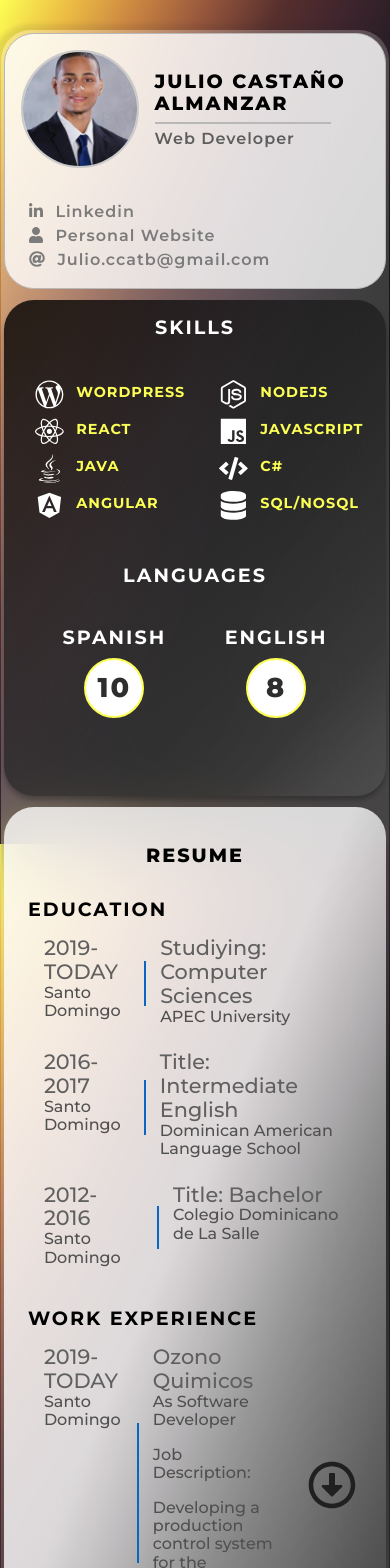
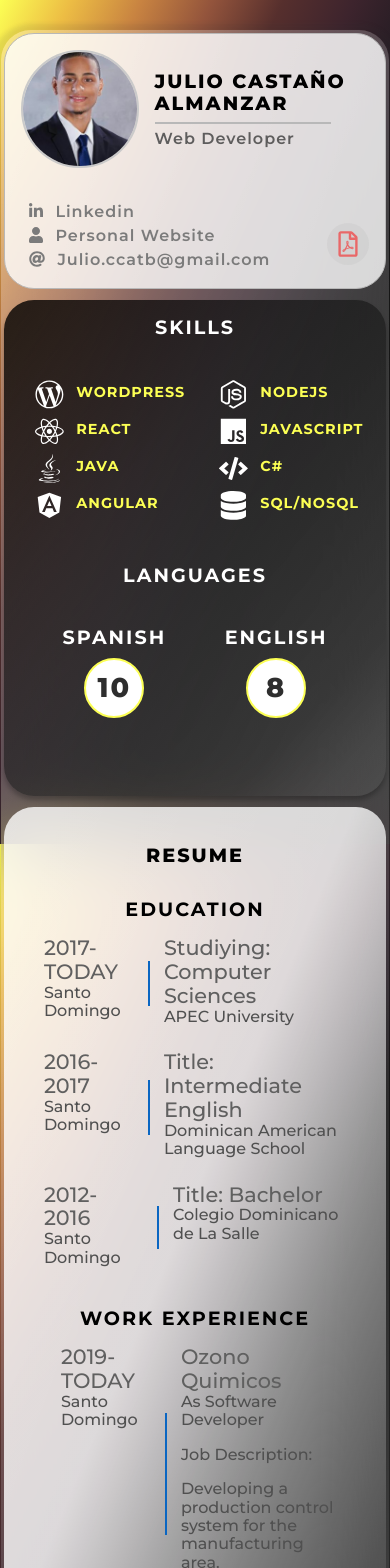
Before and after one commit to julio-ccatb/portfolio-web, a React (Create React App) app: page / in a window 390 px wide. Shown: the top 1568 px of the page. Built offline with nearby package versions, Linux system fonts and the light colour scheme; no server answers.

Commit message:
Responsive improved - CV button added - Project Section fixed

```diff
--- a/src/App.js
+++ b/src/App.js
@@ -1,5 +1,4 @@
 import Card from "./components/card";
-import ContactBall from "./components/subComponents/contactball";
 import Projects from "./components/projects";
 import ResumeSection from "./components/resume";
 import SkillsCard from "./components/skills";
@@ -14,7 +13,7 @@ function App() {
       <div className="container">
         <div className="main">
           <GeneralContextProvider>
-            {/* <ContactBall /> */}
+
             <Card />
             <SkillsCard />
             <ResumeSection />
--- a/src/components/card.js
+++ b/src/components/card.js
@@ -2,6 +2,7 @@ import profile from '../resources/20161111_112325.png';
 import { faLinkedinIn } from '@fortawesome/free-brands-svg-icons';
 import { faUser, faAt } from '@fortawesome/free-solid-svg-icons'
 import { FontAwesomeIcon } from '@fortawesome/react-fontawesome';
+import ContactBall from './subComponents/contactball'
 
 const Card = () => {
 
@@ -9,6 +10,7 @@ const Card = () => {
     return (
 
         <div className="card">
+            <ContactBall />
             <div className="card-wraper">
                 <div className="card-header">
                     <img src={profile} alt="Julio Castaño" className="profile-pic" />
@@ -24,7 +26,7 @@ const Card = () => {
                 <div className="card-body">
 
                     <ul className="social-list">
-                        <li className="secondary-text"><a className="social-link" href="https://www.linkedin.com/in/julio-cesar-casta%C3%B1o-almanzar-451122212/"><FontAwesomeIcon className="icon" icon={faLinkedinIn} />Linkedin</a></li>
+                        <li className="secondary-text"><a className="social-link" href="https://www.linkedin.com/in/julio-cesar-casta%C3%B1o-almanzar-451122212/" target="_blank" ><FontAwesomeIcon className="icon" icon={faLinkedinIn} />Linkedin</a></li>
                         <li className="secondary-text"><a className="social-link" href="https://julioportfol.herokuapp.com/"><FontAwesomeIcon className="icon" icon={faUser} />Personal Website</a></li>
                         <li className="secondary-text"><a className="social-link" href="Mailto:julio.ccatb@gmail.com?subject=PF:"><FontAwesomeIcon className="icon" icon={faAt} />Julio.ccatb@gmail.com</a></li>
                     </ul>
--- a/src/components/projects.js
+++ b/src/components/projects.js
@@ -39,7 +39,7 @@ const Projects = () => {
                         </div>
                         <div className="project-info">
                             <h3 className="project-name primary-text header">{projecSelected.name}</h3>
-                            <p className="project-description">{projecSelected.description}</p>
+                            {projecSelected.description ? <p className="project-description">{projecSelected.description}</p> : <></>}
                             <div className="tecnologies">
                                 {
                                     index.map(id => {
@@ -55,8 +55,8 @@ const Projects = () => {
                                 }
                             </div>
                             <div className="btns">
-                                <a className="btn-acces goto-0" href="#">Go To</a>
-                                <a className="btn-acces goto-1" href={projecSelected.url} >Repo</a>
+                                <a target="_blank" className="btn-acces goto-1" href={projecSelected.url} >Repo</a>
+                                <a target="_blank" className="btn-acces goto-0" href="#">Go To</a>
                             </div>
                         </div>
                     </div>) : <></>
@@ -71,8 +71,9 @@ const Projects = () => {
                                         setProjectSelected(project);
                                     }}
                                     key={project._id}
-                                    className="project-mini">
-                                    <img className="project-header project-img img-mini" src={`${project.img ? project.img : NotAvilable}`} ></img>
+                                    className="project-mini badge">
+                                    <img className="project-header project-img img-mini"
+                                        src={`${project.img ? project.img : NotAvilable}`} ></img>
                                     <h3 className="project-mini-name">{project.name}</h3>
                                 </div>
                             )
--- a/src/components/resume.js
+++ b/src/components/resume.js
@@ -20,7 +20,7 @@ const ResumeSection = () => {
     }
 
     const education = [
-        { date_range: '2019-TODAY', city: 'Santo Domingo', achivement: 'Studiying:', grade: 'Computer Sciences', place: 'APEC University' },
+        { date_range: '2017-TODAY', city: 'Santo Domingo', achivement: 'Studiying:', grade: 'Computer Sciences', place: 'APEC University' },
         { date_range: '2016-2017', city: 'Santo Domingo', achivement: 'Title:', grade: 'Intermediate English', place: 'Dominican American Language School' },
         { date_range: '2012-2016', city: 'Santo Domingo', achivement: 'Title:', grade: 'Bachelor', place: 'Colegio Dominicano de La Salle' },
     ]
--- a/src/components/subComponents/contactball.js
+++ b/src/components/subComponents/contactball.js
@@ -1,23 +1,25 @@
 import { FontAwesomeIcon } from "@fortawesome/react-fontawesome"
-import { faPaperPlane } from "@fortawesome/free-regular-svg-icons"
+import { faPaperPlane, faFilePdf } from "@fortawesome/free-regular-svg-icons"
 import { useState } from "react"
 
 const ContactBall = () => {
 
 
-    const [isOpen, setisOpen] = useState(false);
+    return (
+        <a
+            href="https://node-app-pf.herokuapp.com/api/cvitae"
+            target="_blank">
 
-    const Toggle = () => {
-        setisOpen(!isOpen);
-        console.log('isOpen', isOpen)
-    }
+            <div className="contactball">
+                <FontAwesomeIcon
 
-
-    return (
-        <div onClick={Toggle} className="contactball">
-            {isOpen ? <FontAwesomeIcon className="ball-icon" color="white" size="2x" icon={faPaperPlane} />
-                : <FontAwesomeIcon className="ball-icon" rotate={180} color="white" size="2x" icon={faPaperPlane} />}
-        </div>)
+                    className="ball-icon"
+                    color="white"
+                    size="2x"
+                    icon={faFilePdf} />
+            </div>
+        </a>
+    )
 }
 
 export default ContactBall;
--- a/src/index.css
+++ b/src/index.css
@@ -51,11 +51,11 @@ p {
 }
 
 .contactball {
-  top: 3.3%;
-  right: 3%;
-  position: fixed;
-  height: 3.2rem;
-  width: 3.2rem;
+  position: absolute;
+  bottom: 1.4rem;
+  right: 1rem;
+  height: 2.65rem;
+  width: 2.65rem;
   border-radius: 50%;
   display: flex;
   justify-content: center;
@@ -63,40 +63,23 @@ p {
 
   background-color: rgba(150, 150, 150, 0.1);
   transition: ease-in-out 250ms;
-  z-index: 1000;
-}
-
-.contactball::before {
-  content: "";
-  position: absolute;
-  height: 110%;
-  width: 110%;
-  border: 6px solid #fcff54;
-  border-radius: 50%;
-  opacity: 0.3;
-  transition: ease-in-out 250ms;
 }
 
 .contactball:hover {
-  filter: blur(0.5px);
-}
-
-.contactball:hover::before {
-  opacity: 0.9;
-}
-
-.contactball:hover .ball-icon {
-  opacity: 0.9;
+  background-color: rgba(150, 150, 150, 0.2);
+  cursor: pointer;
 }
 
 .ball-icon {
   text-align: center;
   color: #f00;
-  -webkit-filter: invert(100%);
   opacity: 0.5;
-  filter: invert(100%);
   transition: ease-in-out 250ms;
-  transform: scale(1);
+  transform: scale(0.8);
+}
+
+.ball-icon:hover {
+  opacity: 0.7;
 }
 
 .main {
@@ -159,6 +142,7 @@ p {
   border: 1px solid #b8b8b8;
   border-radius: 30px 0px 0px 0px;
   grid-area: CARD;
+  position: relative;
 }
 
 .card-wraper {
@@ -471,11 +455,6 @@ p {
   transform: scaleY(1.5);
 }
 
-.date-place {
-  padding-right: 1rem;
-  width: 8.7rem;
-}
-
 .date-place > h3,
 .sumary > h3,
 .date-place > h4,
@@ -500,9 +479,15 @@ p {
   color: #505050;
 }
 
+.date-place {
+  padding-right: 1rem;
+  width: 8.7rem;
+  min-width: 5.5rem;
+}
 .sumary {
   padding-left: 1rem;
   position: relative;
+  min-width: 6rem;
 }
 
 .sumary::after {
@@ -562,6 +547,7 @@ p {
 
 .projects-wraper {
   padding-top: 3rem;
+  padding-bottom: 3rem;
   width: 90%;
   display: flex;
   flex-direction: column;
@@ -570,6 +556,7 @@ p {
 }
 
 .selected-project {
+  margin-top: 3rem;
   display: flex;
   align-items: center;
   width: 100%;
@@ -626,6 +613,9 @@ p {
 }
 
 .project-info {
+  display: flex;
+  flex-direction: column;
+  align-items: center;
   margin-left: 1.5rem;
   width: 48%;
 }
@@ -713,16 +703,20 @@ p {
   align-items: center;
   color: #7b7b7b;
   cursor: pointer;
+  padding: 0px;
+  border-radius: 10px;
 }
 
 .img-mini {
   height: 8.5rem;
-  opacity: 0.6;
+  filter: brightness(0.9);
   transition: all ease-in-out 250ms;
+  padding: 1.5px;
+  width: 98.5%;
 }
 .img-mini:hover,
 .img-mini:focus {
-  opacity: 1;
+  filter: brightness(1);
 }
 
 p {
@@ -747,6 +741,11 @@ p {
     width: 100%;
   }
 
+  .project-header,
+  .project-img {
+    height: 12rem;
+  }
+
   .project-info {
     display: flex;
     flex-direction: column;
@@ -768,4 +767,28 @@ p {
     margin-bottom: 0.7rem;
     border-radius: 30px;
   }
+
+  .project-mini {
+    flex-basis: 95%;
+    margin: 0;
+  }
+
+  .work-list-item {
+    flex-wrap: wrap;
+    justify-content: center;
+  }
+
+  .work-list-item > .date-place {
+    flex-basis: 10%;
+  }
+
+  .buttons {
+    margin: 0;
+    flex-direction: row;
+    flex-basis: 50%;
+  }
+
+  .section-header {
+    text-align: center;
+  }
 }
```
